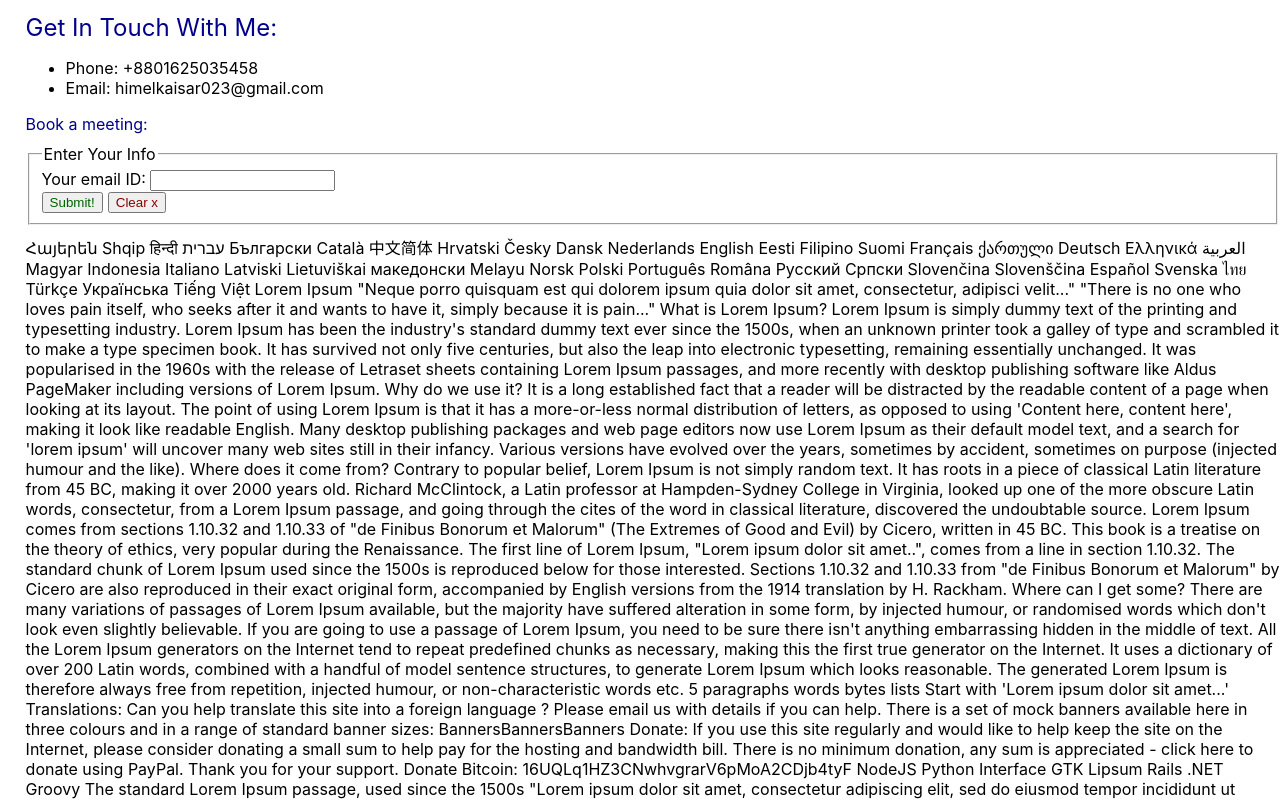
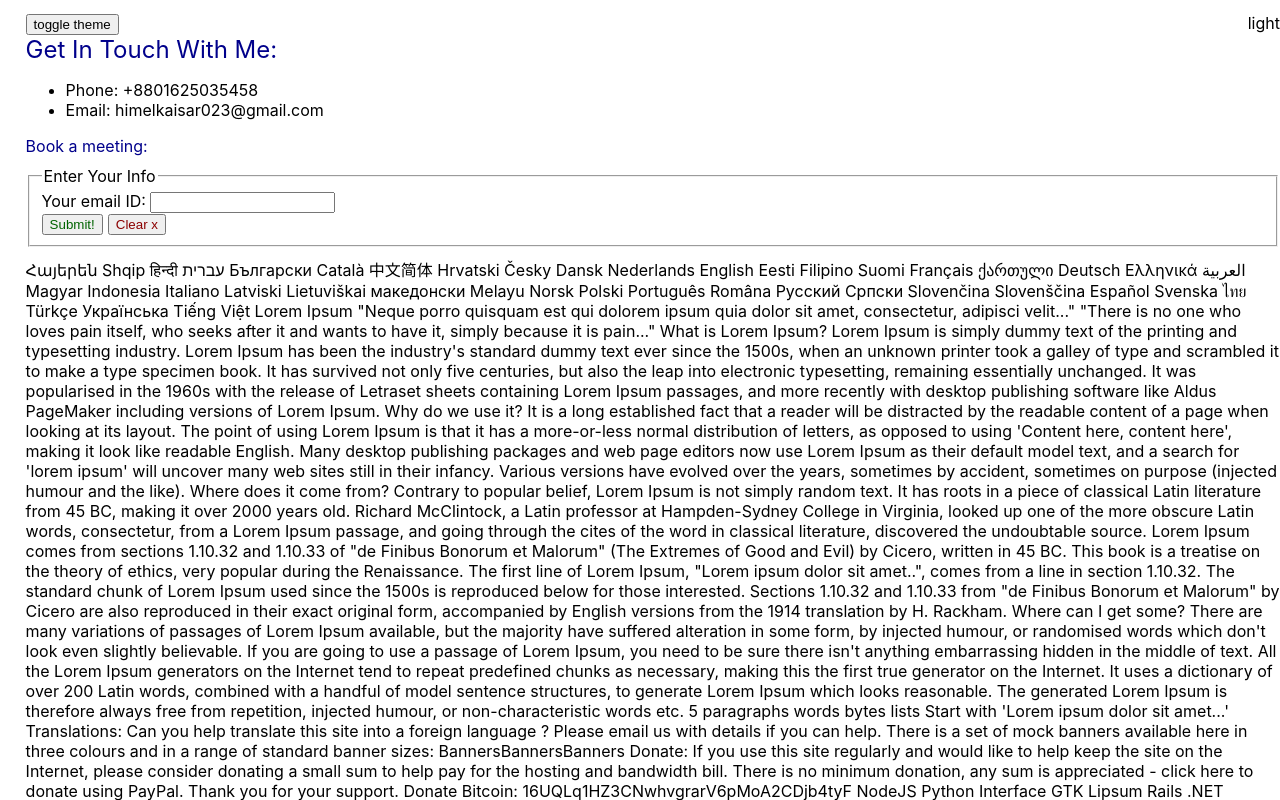
Before and after one commit to Nabid-Kaisar/personal-website, a React (Create React App) app: page /contact in a window 1280 px wide. Shown: the top 800 px of the page. Built offline with nearby package versions, Linux system fonts and the light colour scheme.

Commit message:
Context example added

```diff
--- a/src/App.js
+++ b/src/App.js
@@ -1,13 +1,20 @@
 import AppContainer from "./components/containers/AppContainer";
 import AppRoutes from "./components/navigation/AppRoutes";
 import "./App.css";
+import {ThemeContext} from "./contexts/ThemeContext"
+import {useState} from "react";
 
 function App() {
-  return (
-    <AppContainer>
-      <AppRoutes />
-    </AppContainer>
-  );
+    const [currentTheme, setCurrentTheme] = useState('light');
+
+    return (
+        <ThemeContext.Provider value={{currentTheme, setCurrentTheme}}>
+            <AppContainer>
+                <AppRoutes/>
+            </AppContainer>
+        </ThemeContext.Provider>
+
+    );
 }
 
 export default App;
--- a/src/components/contact/Contact.js
+++ b/src/components/contact/Contact.js
@@ -1,6 +1,8 @@
 import { CONTACT } from "../../common/constants/CONSTANTS";
-import {useEffect, useState} from "react";
+import {useContext, useEffect, useState} from "react";
 import {LOREM_IPSUM} from "../../common/constants/LOREM_IPSUM"
+import {ThemeContext} from "../../contexts/ThemeContext";
+import useToggleTheme from "../../hooks/useToggleTheme";
 
 const initialState = {
   email: "",
@@ -10,6 +12,8 @@ const initialState = {
 export default function Contact() {
   const [email, setEmail] = useState(initialState.email);
   const [isSubmitted, setIsSubmitted] = useState(initialState.isSubmitted);
+
+  const [currentTheme, toggleTheme] = useToggleTheme();
 
   // useEffect(()=>{
   //   throw new Error();
@@ -34,8 +38,11 @@ export default function Contact() {
     setIsSubmitted(true);
   };
 
+
   return (
     <>
+      <div style={{float: 'right'}}>{currentTheme}</div>
+      <button onClick={toggleTheme}>toggle theme</button>
       <main>
         <section>
           <header>Get In Touch With Me:</header>
--- /dev/null
+++ b/src/contexts/ThemeContext.js
@@ -0,0 +1,3 @@
+import {createContext} from  'react';
+
+export const ThemeContext = createContext('light');
--- /dev/null
+++ b/src/hooks/useToggleTheme.js
@@ -0,0 +1,17 @@
+import {useContext} from "react";
+import {ThemeContext} from "../contexts/ThemeContext";
+
+export default function useToggleTheme() {
+    const {currentTheme, setCurrentTheme} = useContext(ThemeContext);
+
+    const toggleTheme = () => {
+        if (currentTheme === 'light') {
+            setCurrentTheme('dark')
+        } else {
+            setCurrentTheme('light');
+        }
+
+    }
+
+    return [currentTheme, toggleTheme];
+}
```
